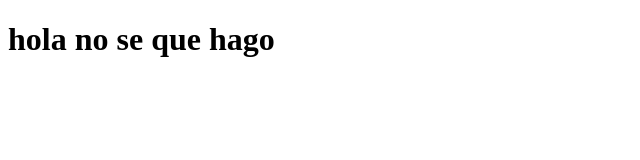
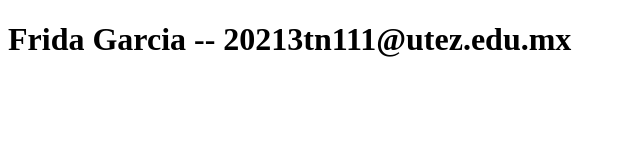
Before and after one commit to FridaGarcia1/FrontedProyect, a plain HTML site: page contacto.html in a window 1280 px wide. Shown: the whole page, without its empty margins (0-640 px from the left). Drawn offline with Linux system fonts and the light colour scheme.

Commit message:
Practica Html5 C

```diff
--- a/contacto.html
+++ b/contacto.html
@@ -7,6 +7,6 @@
     <title>Document</title>
 </head>
 <body>
-    <h1>hola no se que hago</h1>
+    <h1>Frida Garcia -- 20213tn111@utez.edu.mx </h1>
 </body>
 </html>
```
